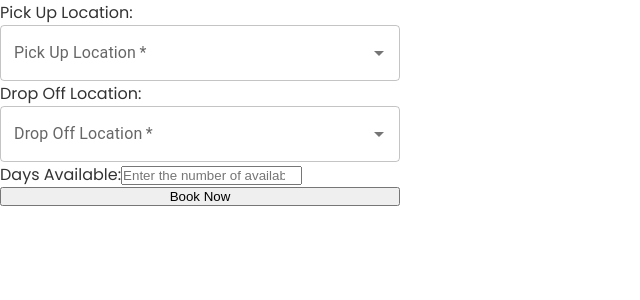
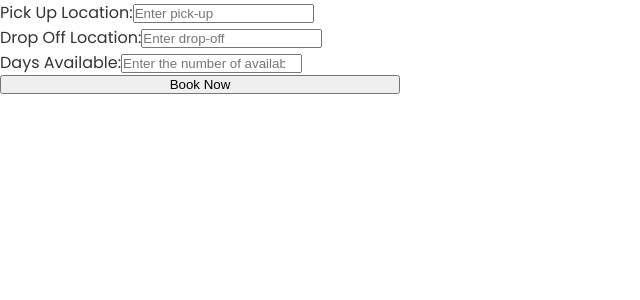
Before and after one commit to centSadili/Isakay, a React (Vite) app in the folder admin/: page /admin/rent/add in a window 1280 px wide. Shown: the top 300 px of the page, without its empty margins (0-640 px from the left). Built offline with nearby package versions, Linux system fonts and the light colour scheme; no server answers.

Commit message:
Remove Autocomplete on Add rent

```diff
--- a/admin/src/Components/Rent/AddRent/AddRent.jsx
+++ b/admin/src/Components/Rent/AddRent/AddRent.jsx
@@ -42,29 +42,13 @@ const AddRent = () => {
                 {/* Pick Up Location */}
                 <div className="form-group">
             <label htmlFor="pickup">Pick Up Location:</label>
-                    <Autocomplete
-                        options={cities} // Array of city objects
-                        value={pickup}
-                        onChange={(event, newValue) => setPickup(newValue ? newValue.name : '')} // Set the name as pickup
-                        getOptionLabel={(option) => option.name} // Extract the city name as the label
-                        renderInput={(params) => (
-                            <TextField {...params} label="Pick Up Location" required />
-                        )}
-                    />
+            <input type="text" id="pickup" name="pickup" placeholder="Enter pick-up" onChange={(e)=>setPickup(e.target.value)} required />
             </div>
 
             {/* Drop Off Location */}
             <div className="form-group">
             <label htmlFor="dropoff">Drop Off Location:</label>
-                    <Autocomplete
-                        options={cities} // Array of city objects
-                        value={dropoff}
-                        onChange={(event, newValue) => setDropoff(newValue ? newValue.name : '')} // Set the name as dropoff
-                        getOptionLabel={(option) => option.name} // Extract the city name as the label
-                        renderInput={(params) => (
-                            <TextField {...params} label="Drop Off Location" required />
-                        )}
-                    />
+            <input type="text" id="dropoff" name="dropoff" placeholder="Enter drop-off" onChange={(e)=>setDropoff(e.target.value)} required />
             </div>
 
                 {/* Days Availability */}
```
Lines whose indentation alone changed are shown as unchanged.
